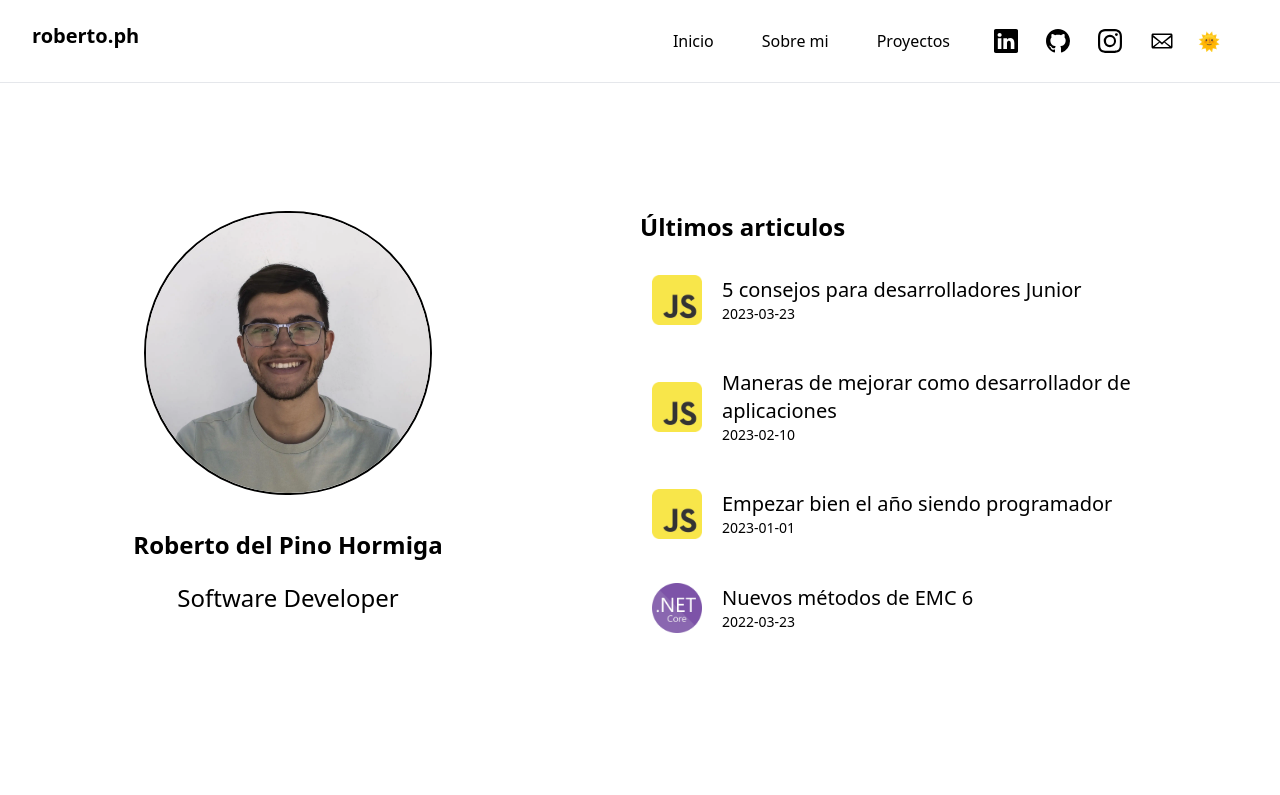
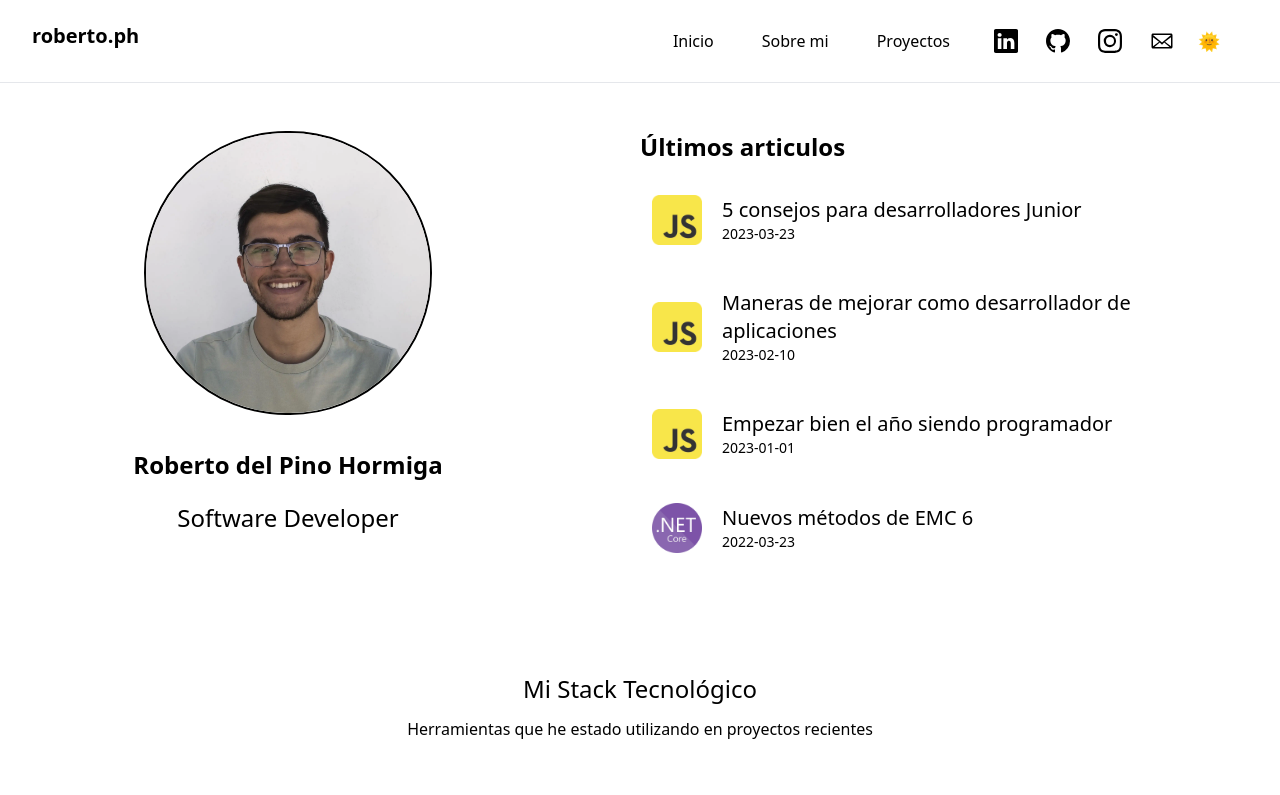
Before and after one commit to RobertoDelPino/React-Portfolio, a React (Vite) app: page / in a window 1280 px wide. Shown: the top 795 px of the page. Built offline with nearby package versions, Linux system fonts and the light colour scheme.

Commit message:
Adding styles

```diff
--- a/src/pages/Home/Home.tsx
+++ b/src/pages/Home/Home.tsx
@@ -102,11 +102,11 @@ export const Home = () => {
     return (
         <>
             <section className="w-[100%] dark:bg-gray-800 min-h-[95%] pb-10">
-                <section className=" max-w-screen-xl m-auto flex flex-wrap w-[100%] justify-around py-10 lg:py-32 dark:bg-gray-800 ">
-                    <div className="flex justify-center flex-wrap px-6 mb-9 w-[45%]">
+                <section className=" max-w-screen-xl m-auto flex flex-wrap w-[100%] justify-around py-12 dark:bg-gray-800 ">
+                    <div className="flex justify-center flex-wrap px-6 mb-9 md:w-[45%] w-[100%]">
                         <div>
                             <img loading="lazy" src={personalPhoto} alt="Photo of Roberto del Pino Hormiga"
-                            className="w-72 lg:w-70 rounded-full border-black border-2 dark:border-white
+                            className="w-48 lg:w-72 rounded-full border-black border-2 dark:border-white
                             mb-5"/>
                         </div>
                         <h1 className=" dark:text-white w-[100%] lg:text-4xl">
@@ -114,7 +114,8 @@ export const Home = () => {
                         </h1>
                         <h1 className="text-xl dark:text-white mt-1.5 lg:text-2xl w-[100%] text-center">Software Developer</h1>
                     </div>
-                    <section className="max-w-xl min-h-full h-4/5 m-auto">
+
+                    <section className="lg:max-w-xl min-h-full h-4/5 m-auto w-[95%]">
                         <h1 className="text-2xl dark:text-white font-semibold">Últimos articulos</h1>
 
                         {
```
